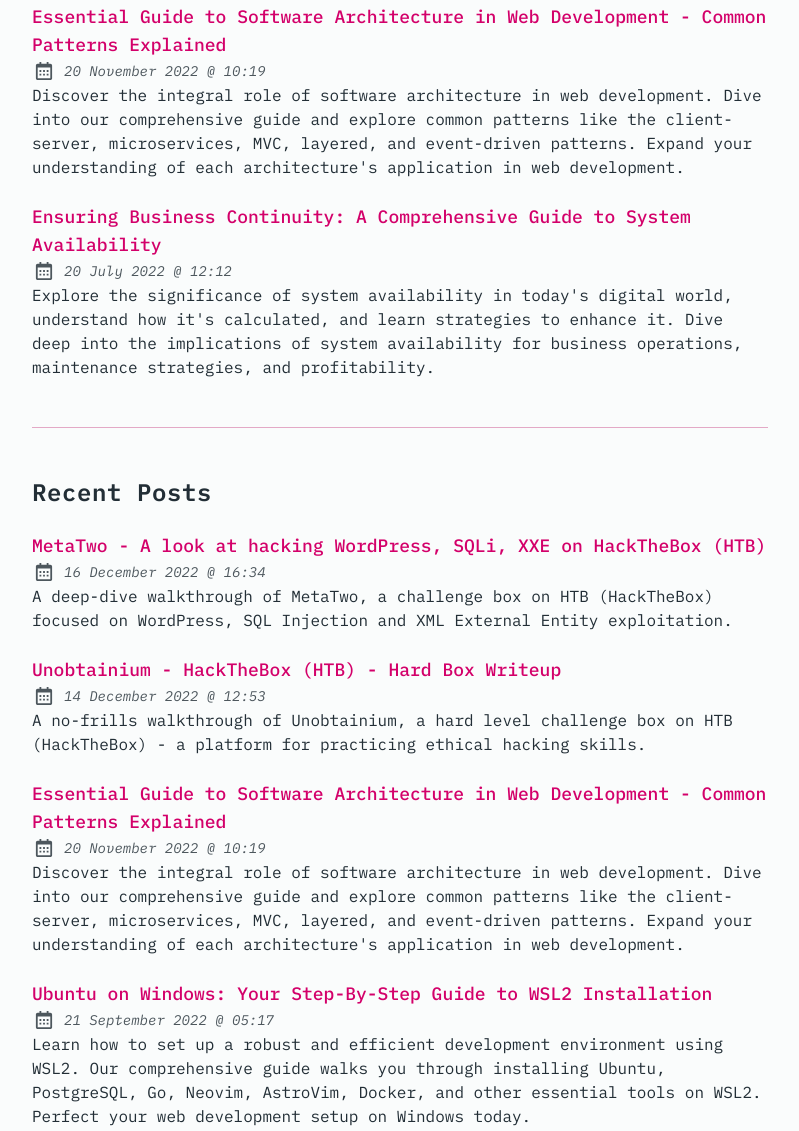
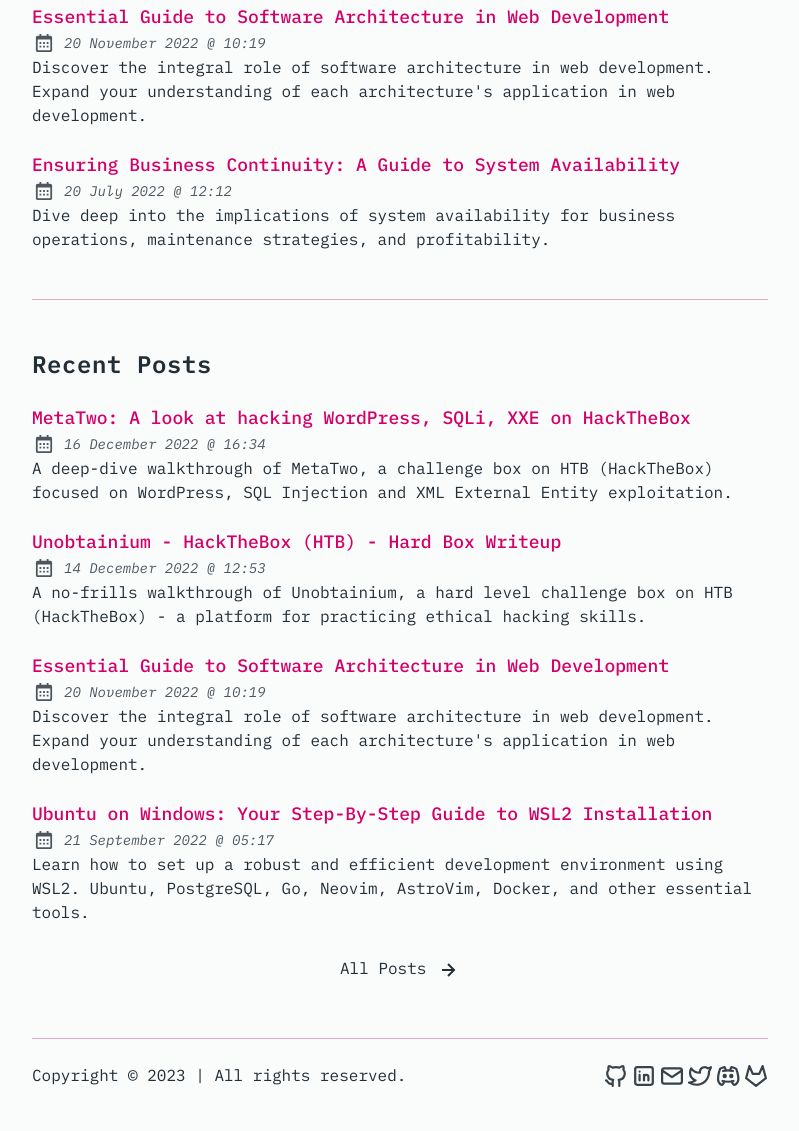
Before and after one commit to KyteProject/omux.dev, an Astro site: page / in a window 1280 px wide. Shown: the part 593-1724 px from the top of the page, without its empty margins (240-1039 px from the left). Built offline with nearby package versions, Linux system fonts and the light colour scheme; Astro itself is replaced by a stand-in of ours; some packages are replaced by stand-ins of ours.

Commit message:
blog schema + title updates

```diff
--- a/src/content/blog/ensuring-business-continuity-guide-to-system-availability.md
+++ b/src/content/blog/ensuring-business-continuity-guide-to-system-availability.md
@@ -1,10 +1,11 @@
 ---
-title: "Ensuring Business Continuity: A Comprehensive Guide to System Availability"
+title: "Ensuring Business Continuity: A Guide to System Availability"
 author: Daniel Smith
 pubDatetime: 2022-07-20T12:12:16Z
 postSlug: "ensuring-business-continuity-guide-to-system-availability"
 featured: true
 draft: false
+comments: true
 categories:
   - System Design
 tags:
@@ -18,7 +19,7 @@ tags:
   - Preventive Maintenance
   - System Downtime Costs
 ogImage: "/images/ensuring-business-continuity-guide-to-system-availability.jpg"
-description: "Explore the significance of system availability in today's digital world, understand how it's calculated, and learn strategies to enhance it. Dive deep into the implications of system availability for business operations, maintenance strategies, and profitability."
+description: "Dive deep into the implications of system availability for business operations, maintenance strategies, and profitability."
 ---
 
 ## Table of Contents
--- a/src/content/blog/essential-guide-software-architecture-web-development.md
+++ b/src/content/blog/essential-guide-software-architecture-web-development.md
@@ -1,10 +1,11 @@
 ---
-title: "Essential Guide to Software Architecture in Web Development - Common Patterns Explained"
+title: "Essential Guide to Software Architecture in Web Development"
 author: Daniel Smith
 pubDatetime: 2022-11-19T34:19:19Z
 postSlug: "essential-guide-software-architecture-web-development"
 featured: true
 draft: false
+comments: true
 categories:
   - Software Architecture
 tags:
@@ -18,7 +19,7 @@ tags:
   - Software Design
   - Web Application Architecture
 ogImage: "/images/pexels-christina-morillo-1181345.jpg"
-description: "Discover the integral role of software architecture in web development. Dive into our comprehensive guide and explore common patterns like the client-server, microservices, MVC, layered, and event-driven patterns. Expand your understanding of each architecture's application in web development."
+description: "Discover the integral role of software architecture in web development. Expand your understanding of each architecture's application in web development."
 ---
 
 ![Introduction to Software Architecture in Web Development](/images/pexels-christina-morillo-1181345.jpg)
--- a/src/content/blog/hack-the-box-unobtainium-hard-box.md
+++ b/src/content/blog/hack-the-box-unobtainium-hard-box.md
@@ -5,6 +5,7 @@ pubDatetime: 2022-12-14T12:53:10Z
 postSlug: "unobtanium-hackthebox-htb-hard-box"
 featured: false
 draft: false
+comments: true
 categories:
   - Cybersecurity
   - HackTheBox
--- a/src/content/blog/metatwo-hack-the-box-easy-linux.md
+++ b/src/content/blog/metatwo-hack-the-box-easy-linux.md
@@ -1,10 +1,11 @@
 ---
-title: "MetaTwo - A look at hacking WordPress, SQLi, XXE on HackTheBox (HTB)"
+title: "MetaTwo: A look at hacking WordPress, SQLi, XXE on HackTheBox"
 author: Daniel Smith
 pubDatetime: 2022-12-16T16:34:45Z
 postSlug: "metatwo-hackthebox-wordpress-sql-injection-xxe"
 featured: false
 draft: false
+comments: true
 categories:
   - Cybersecurity
   - HackTheBox
--- a/src/content/blog/ubuntu-on-windows-your-guide-to-wsl2-installation.md
+++ b/src/content/blog/ubuntu-on-windows-your-guide-to-wsl2-installation.md
@@ -5,6 +5,7 @@ pubDatetime: 2022-09-21T05:17:19Z
 postSlug: ubuntu-on-windows-developers-guide-to-wsl2-setup
 featured: false
 draft: false
+comments: true
 categories:
   - Tutorials
 tags:
@@ -23,7 +24,7 @@ tags:
   - WSL2 setup guide
   - Coding environment on Windows
 ogImage: "/images/gabriel-heinzer-4Mw7nkQDByk-unsplash.jpg"
-description: "Learn how to set up a robust and efficient development environment using WSL2. Our comprehensive guide walks you through installing Ubuntu, PostgreSQL, Go, Neovim, AstroVim, Docker, and other essential tools on WSL2. Perfect your web development setup on Windows today."
+description: "Learn how to set up a robust and efficient development environment using WSL2. Ubuntu, PostgreSQL, Go, Neovim, AstroVim, Docker, and other essential tools."
 ---
 
 <!-- ![Setting Up WSL2: An Extensive Guide](/images/pexels-kevin-ku-577585.jpg) -->
```
